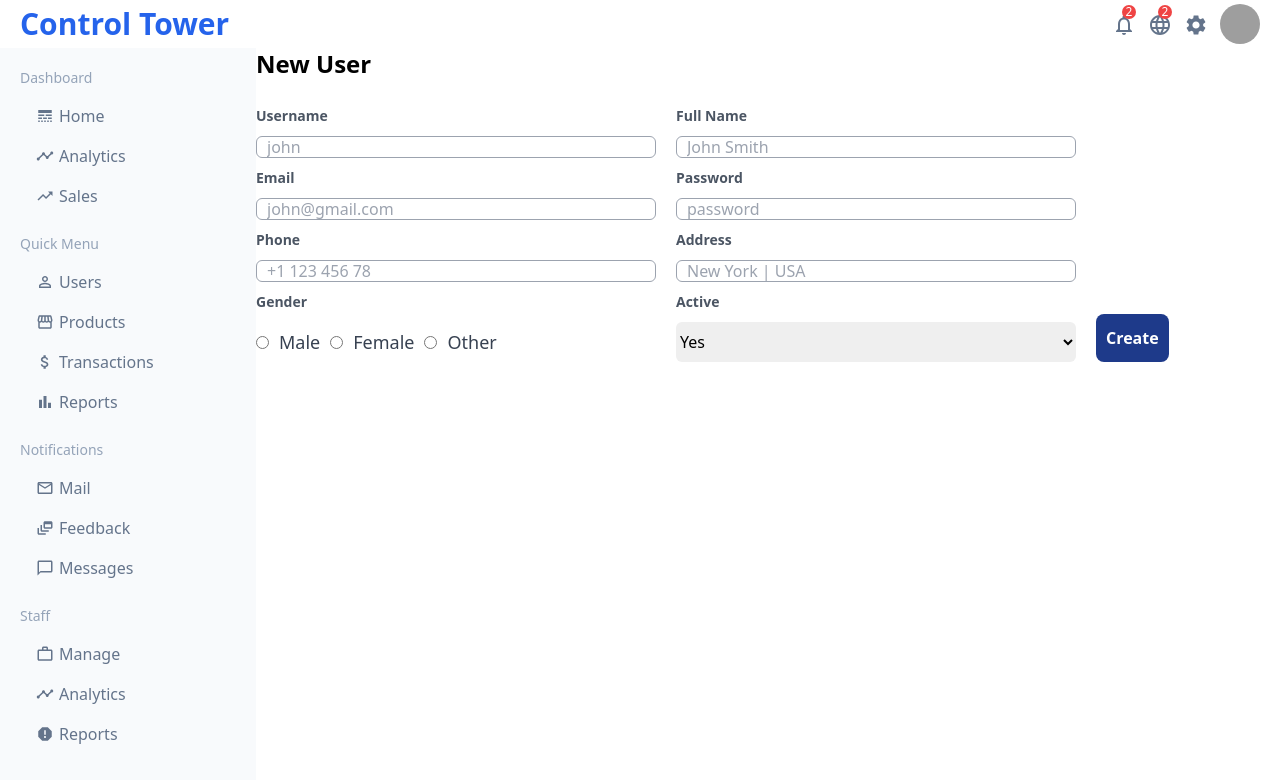
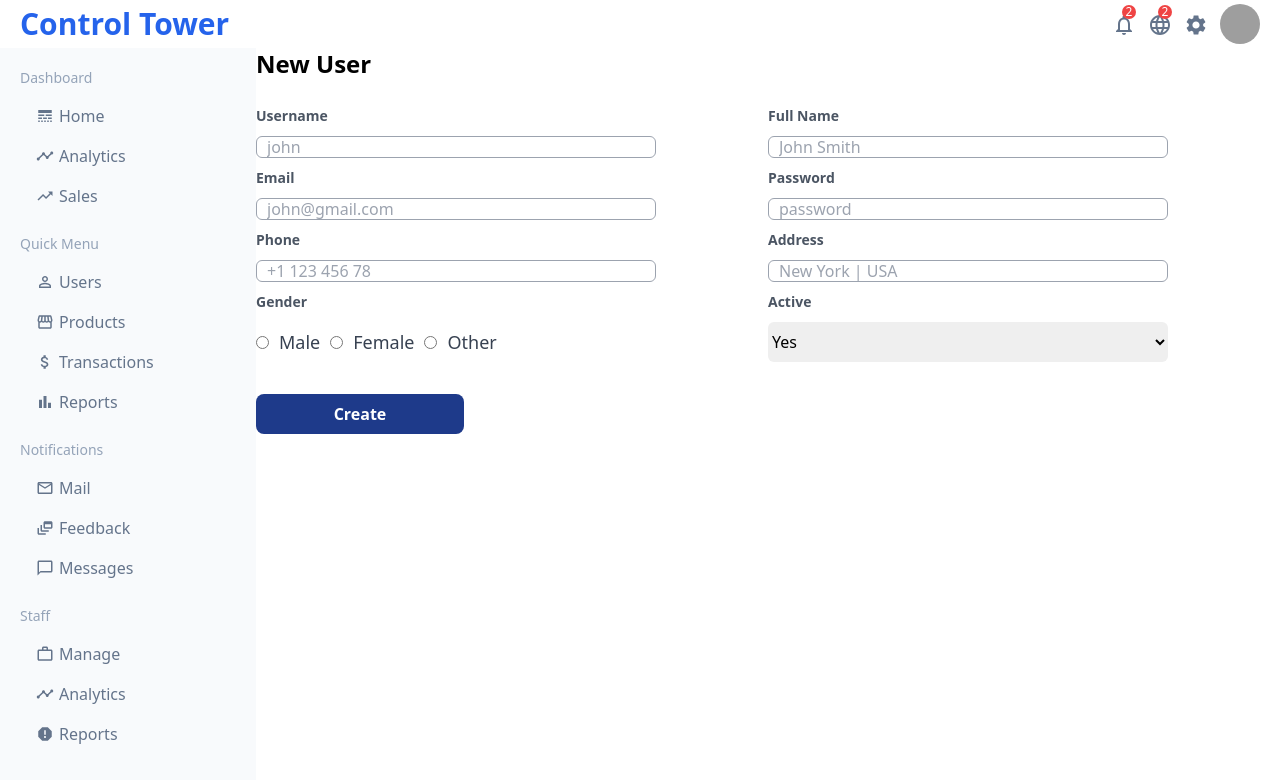
Before and after one commit to DBorhara/adminDashboardFE, a React (Vite) app: page /newUser in a window 1280 px wide. Shown: the top 780 px of the page. Built offline with nearby package versions, Linux system fonts and the light colour scheme; grey boxes are pictures that could not be loaded.

Commit message:
Add User Style Fix

```diff
--- a/src/pages/NewUser.tsx
+++ b/src/pages/NewUser.tsx
@@ -2,7 +2,7 @@ export default function NewUser() {
   return (
     <div className="flex-4">
       <h1 className="text-2xl font-bold mb-4">New User</h1>
-      <form className="flex flex-wrap">
+      <form className="grid grid-cols-2">
         <div className="w-[400px] flex flex-col mt-2.5 mr-5">
           <label className="mb-2.5 text-sm font-semibold text-gray-600">
             Username
@@ -91,7 +91,7 @@ export default function NewUser() {
             <option value="no">No</option>
           </select>
         </div>
-        <button className="w-50 border-0 bg-blue-900 text-white py-2 px-2.5 font-semibold rounded-lg mt-8 cursor-pointer">
+        <button className="w-52 border-0 bg-blue-900 text-white py-2 px-2.5 font-semibold rounded-lg mt-8 cursor-pointer">
           Create
         </button>
       </form>
```
